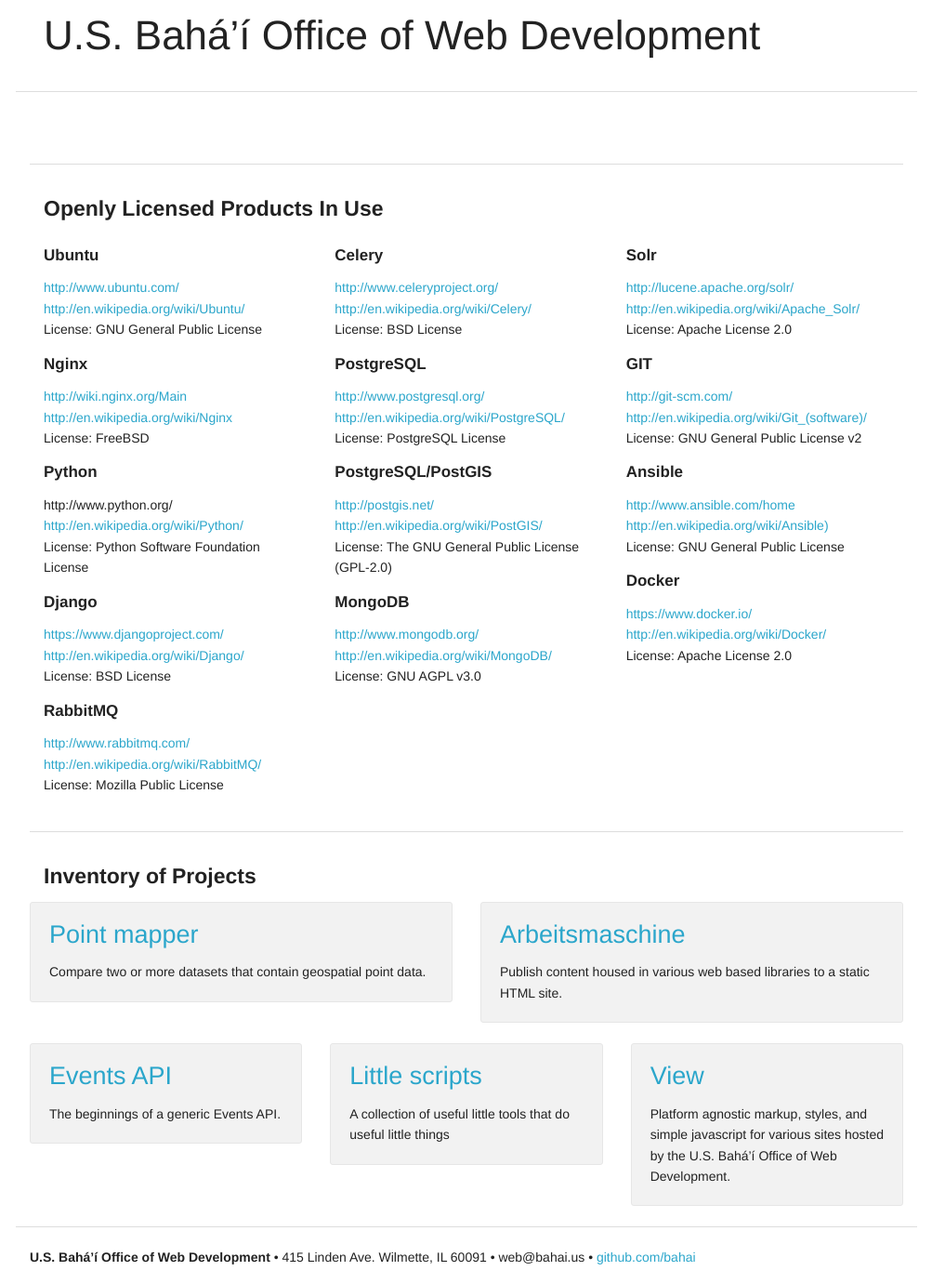
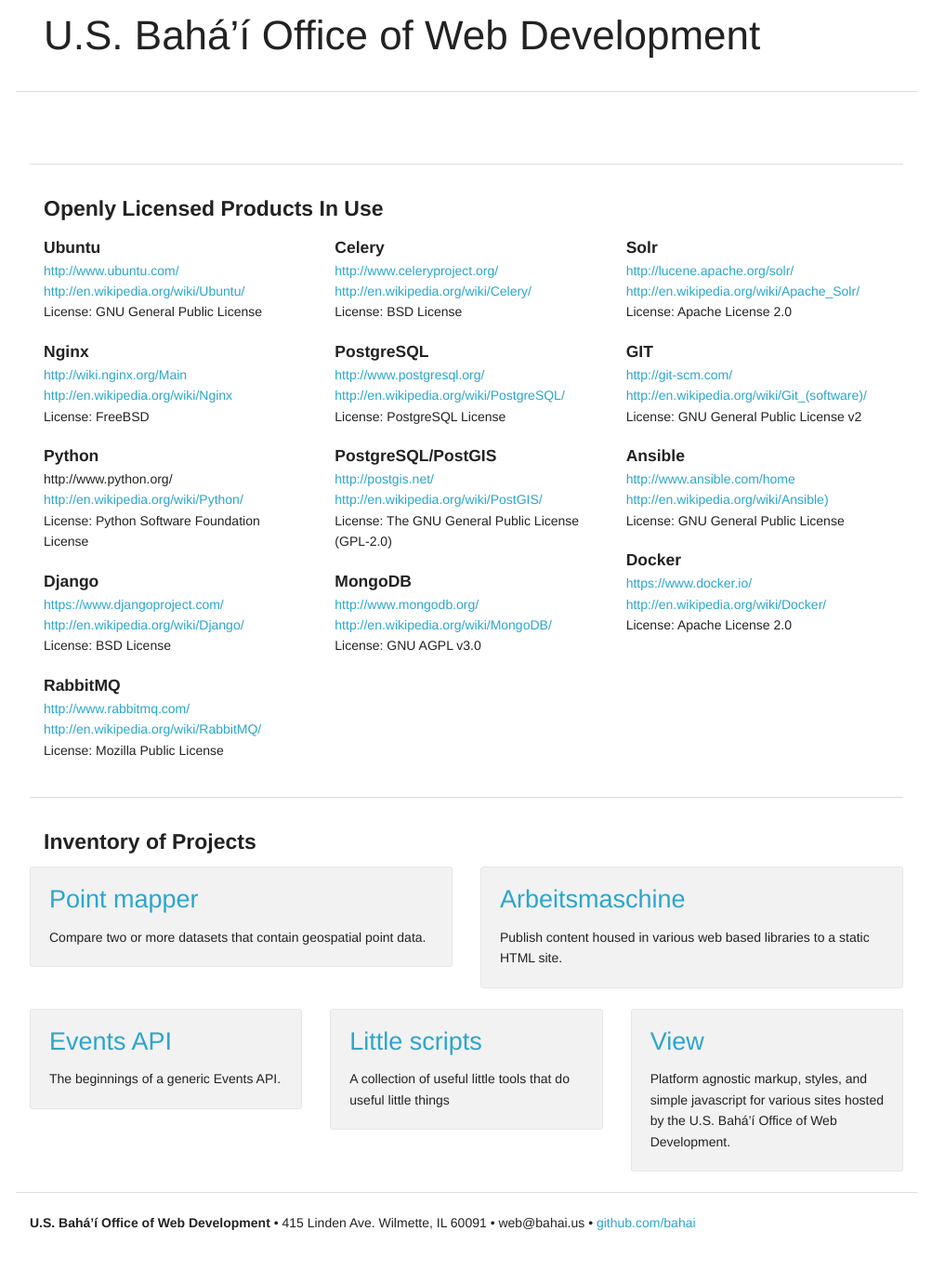
Before and after one commit to Bahai/bahai.github.io, a Jekyll site: the page built from index.html, in a window 1280 px wide. Shown: the whole page at 93% size, without its empty margins (138-1141 px from the left). Built offline with Jekyll 4.4.1, drawn with Linux system fonts in a browser that asks for light colours; Markdown is read by kramdown in place of the engine named in the settings; after the commit the page ends 1343 px from its top, so only the background shows below that.

Commit message:
tightening text hi that's all

```diff
--- a/css/main.css
+++ b/css/main.css
@@ -1,3 +1,7 @@
 .light {
   font-weight:300;
 }
+li span {
+	font-weight: bold;
+	font-size: 1.25em;
+}
--- a/index.html
+++ b/index.html
@@ -28,85 +28,84 @@
 			<h4>Openly Licensed Products In Use</h4>
 		</div>
 			<div class="four columns">
-				<h5>Ubuntu</h5>
 				<ul class="no-bullet">
-					<li></li>
+					<li><span>Ubuntu</span></li>
 					<li><a href="http://www.ubuntu.com/">http://www.ubuntu.com/</a></li>
 					<li><a href="http://en.wikipedia.org/wiki/Ubuntu_(operating_system)/">http://en.wikipedia.org/wiki/Ubuntu/</a></li>
 					<li>License: GNU General Public License</li>
 				</ul>
-				<h5>Nginx</h5>
 				<ul class="no-bullet">
+					<li><span>Nginx</span></li>
 					<li><a href="http://wiki.nginx.org/Main">http://wiki.nginx.org/Main</a></li>
 					<li><a href="http://en.wikipedia.org/wiki/Nginx">http://en.wikipedia.org/wiki/Nginx</a></li>
 					<li>License: FreeBSD</li>
 				</ul>
-				<h5>Python</h5>
 				<ul class="no-bullet">
+					<li><span>Python</span></li>
 					<li><a href="http://www.python.org/"></a>http://www.python.org/</li>
 					<li><a href="http://en.wikipedia.org/wiki/Python_(programming_language)">http://en.wikipedia.org/wiki/Python/</a></li>
 					<li>License: Python Software Foundation License</li>
 				</ul>
-				<h5>Django</h5>
 				<ul class="no-bullet">
+					<li><span>Django</span></li>
 					<li><a href="https://www.djangoproject.com/">https://www.djangoproject.com/</a></li>
 					<li><a href="http://en.wikipedia.org/wiki/Django_(web_framework)/">http://en.wikipedia.org/wiki/Django/</a></li>
 					<li>License: BSD License</li>
 				</ul>
-				<h5>RabbitMQ</h5>
 				<ul class="no-bullet">
+					<li><span>RabbitMQ</span></li>
 					<li><a href="http://www.rabbitmq.com/">http://www.rabbitmq.com/</a></li>
 					<li><a href="http://en.wikipedia.org/wiki/RabbitMQ">http://en.wikipedia.org/wiki/RabbitMQ/</a></li>
 					<li>License: Mozilla Public License</li>
 				</ul>
 			</div>
 			<div class="four columns">
-				<h5>Celery</h5>
 				<ul class="no-bullet">
+					<li><span>Celery</span></li>
 					<li><a href="http://www.celeryproject.org/">http://www.celeryproject.org/</a></li>
 					<li><a href="http://en.wikipedia.org/wiki/Celery_Task_Queue/">http://en.wikipedia.org/wiki/Celery/</a></li>
 					<li>License: BSD License</li>
 				</ul>
-				<h5>PostgreSQL</h5>
 				<ul class="no-bullet">
+					<li><span>PostgreSQL</span></li>
 					<li><a href="http://www.postgresql.org/">http://www.postgresql.org/</a></li>
 					<li><a href="http://en.wikipedia.org/wiki/PostgreSQL">http://en.wikipedia.org/wiki/PostgreSQL/</a></li>
 					<li>License: PostgreSQL License</li>
 				</ul>
-				<h5>PostgreSQL/PostGIS</h5>
 				<ul class="no-bullet">
+					<li><span>PostgreSQL/PostGIS</span></li>
 					<li><a href="http://postgis.net/">http://postgis.net/</a></li>
 					<li><a href="http://en.wikipedia.org/wiki/PostGIS">http://en.wikipedia.org/wiki/PostGIS/</a></li>
 					<li>License: The GNU General Public License (GPL-2.0)</li>
 				</ul>
-				<h5>MongoDB</h5>
 				<ul class="no-bullet">
+					<li><span>MongoDB</span></li>
 					<li><a href="http://www.mongodb.org/">http://www.mongodb.org/</a></li>
 					<li><a href="http://en.wikipedia.org/wiki/MongoDB">http://en.wikipedia.org/wiki/MongoDB/</a></li>
 					<li>License: GNU AGPL v3.0</li>
 				</ul>
 			</div>
 			<div class="four columns">
-				<h5>Solr</h5>
 				<ul class="no-bullet">
+					<li><span>Solr</span></li>
 					<li><a href="http://lucene.apache.org/solr/">http://lucene.apache.org/solr/</a></li>
 					<li><a href="http://en.wikipedia.org/wiki/Apache_Solr">http://en.wikipedia.org/wiki/Apache_Solr/</a></li>
 					<li>License: Apache License 2.0</li>
 				</ul>
-				<h5>GIT</h5>
 				<ul class="no-bullet">
+					<li><span>GIT</span></li>
 					<li><a href="http://git-scm.com/">http://git-scm.com/</a></li>
 					<li><a href="http://en.wikipedia.org/wiki/Git_(software)">http://en.wikipedia.org/wiki/Git_(software)/</a></li>
 					<li>License: GNU General Public License v2</li>
 				</ul>
-				<h5>Ansible</h5>
 				<ul class="no-bullet">
+					<li><span>Ansible</span></li>
 					<li><a href="http://www.ansible.com/home/">http://www.ansible.com/home</a></li>
 					<li><a href="http://en.wikipedia.org/wiki/Ansible_(software)">http://en.wikipedia.org/wiki/Ansible)</a></li>
 					<li>License: GNU General Public License</li>
 				</ul>
-				<h5>Docker</h5>
 				<ul class="no-bullet">
+					<li><span>Docker</span></li>
 					<li><a href="https://www.docker.io/">https://www.docker.io/</a></li>
 					<li><a href="http://en.wikipedia.org/wiki/Docker_(software)">http://en.wikipedia.org/wiki/Docker/</a></li>
 					<li>License: Apache License 2.0</li>
```
